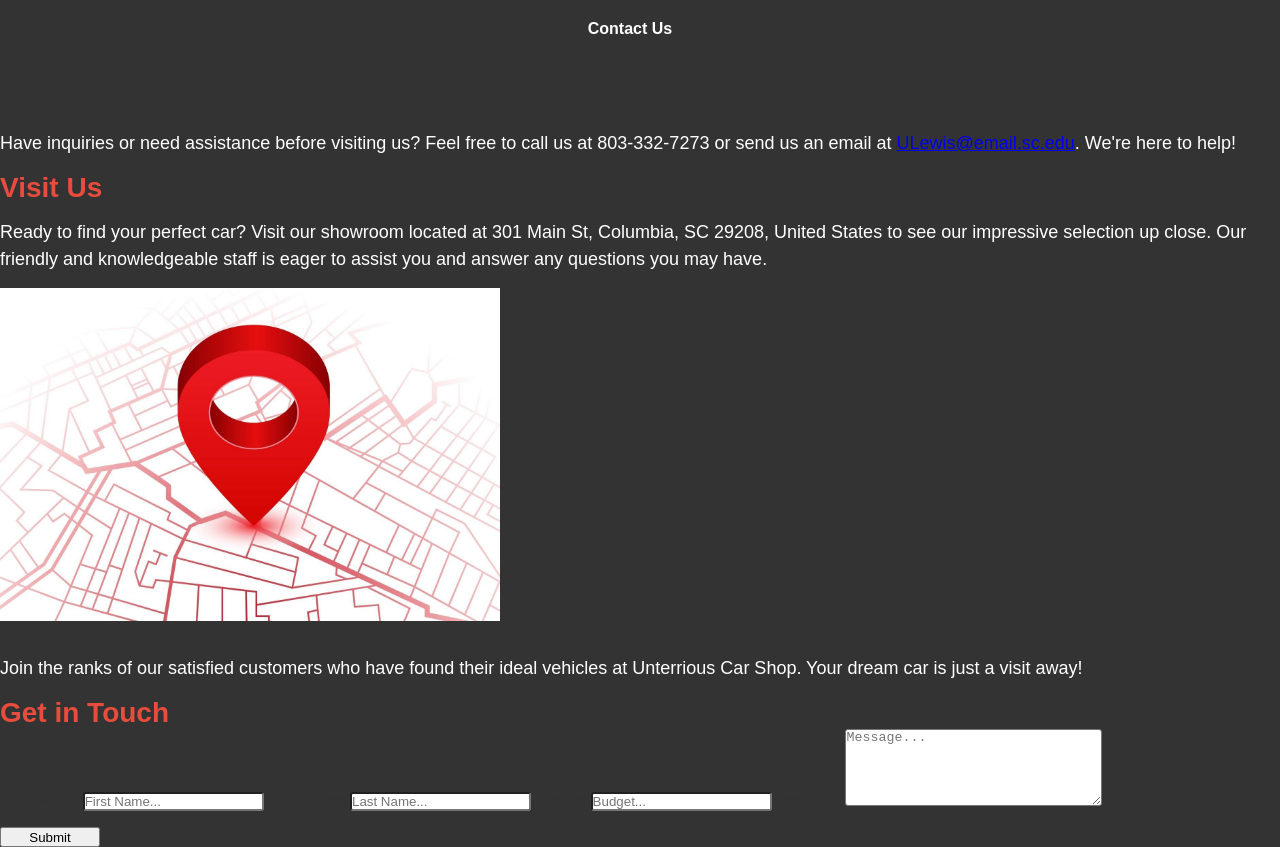
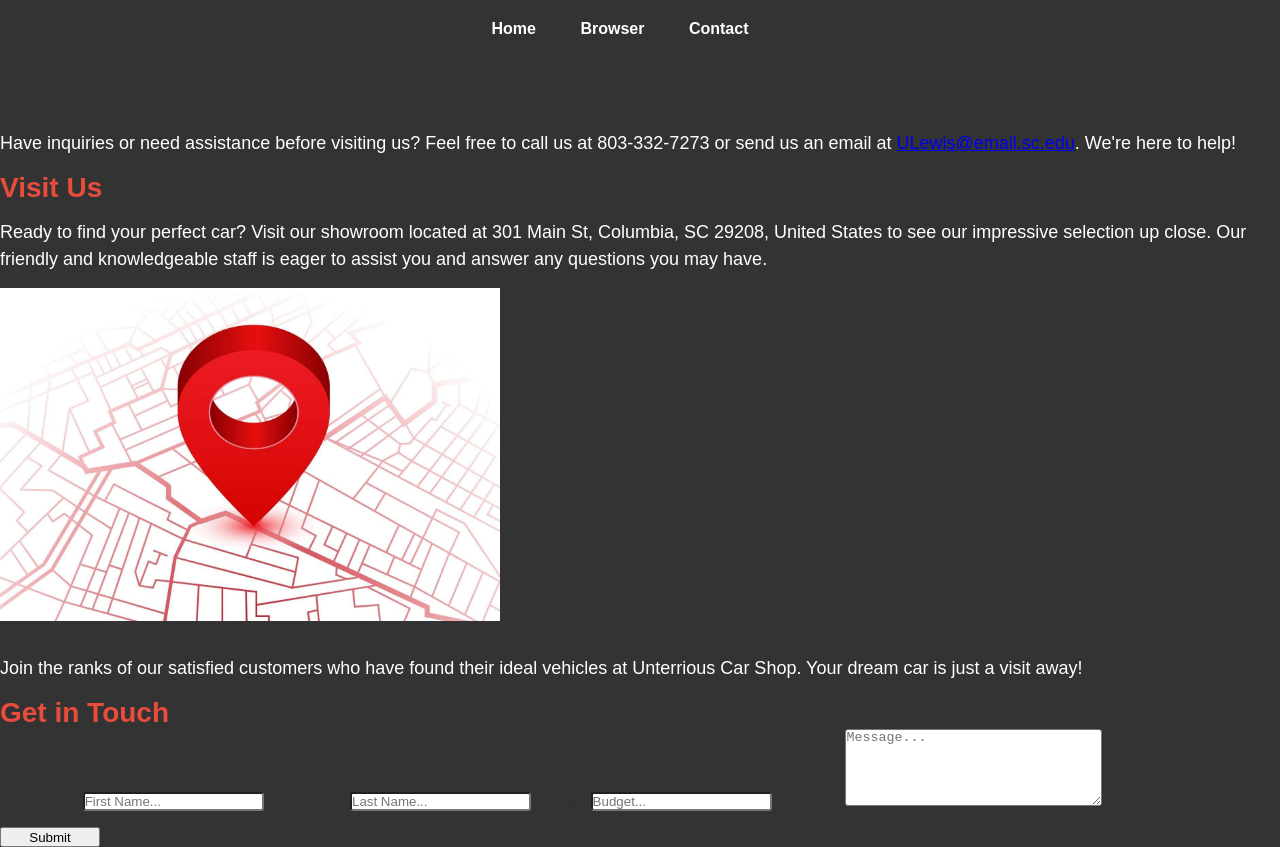
Before and after one commit to UnterriousL/itecwebsite, a plain HTML site: page contact_us.html in a window 1280 px wide. Drawn offline with Linux system fonts and the light colour scheme.

Commit message:
Update contact_us.html

```diff
--- a/contact_us.html
+++ b/contact_us.html
@@ -21,7 +21,9 @@
     <header>
         <nav>
             <ul>
-                <li><a href="contact_us">Contact Us</a></li>
+             <li><a href="index.html">Home</a><li>
+             <li><a href="info.html">Browser</a><li>
+             <li><a href="contact_us.html">Contact</a><li>
             </ul>
         </nav>
     </header>
```
